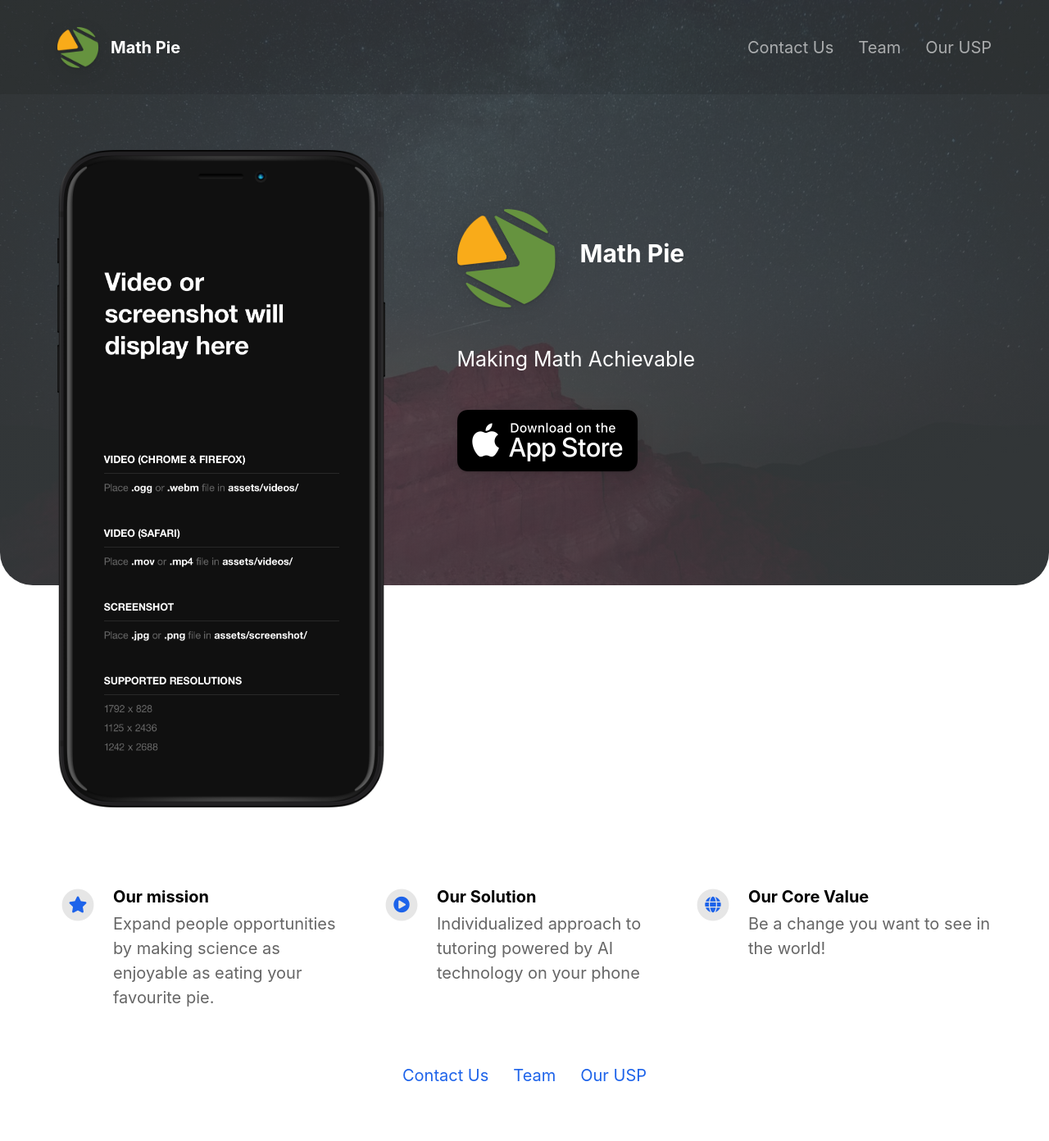
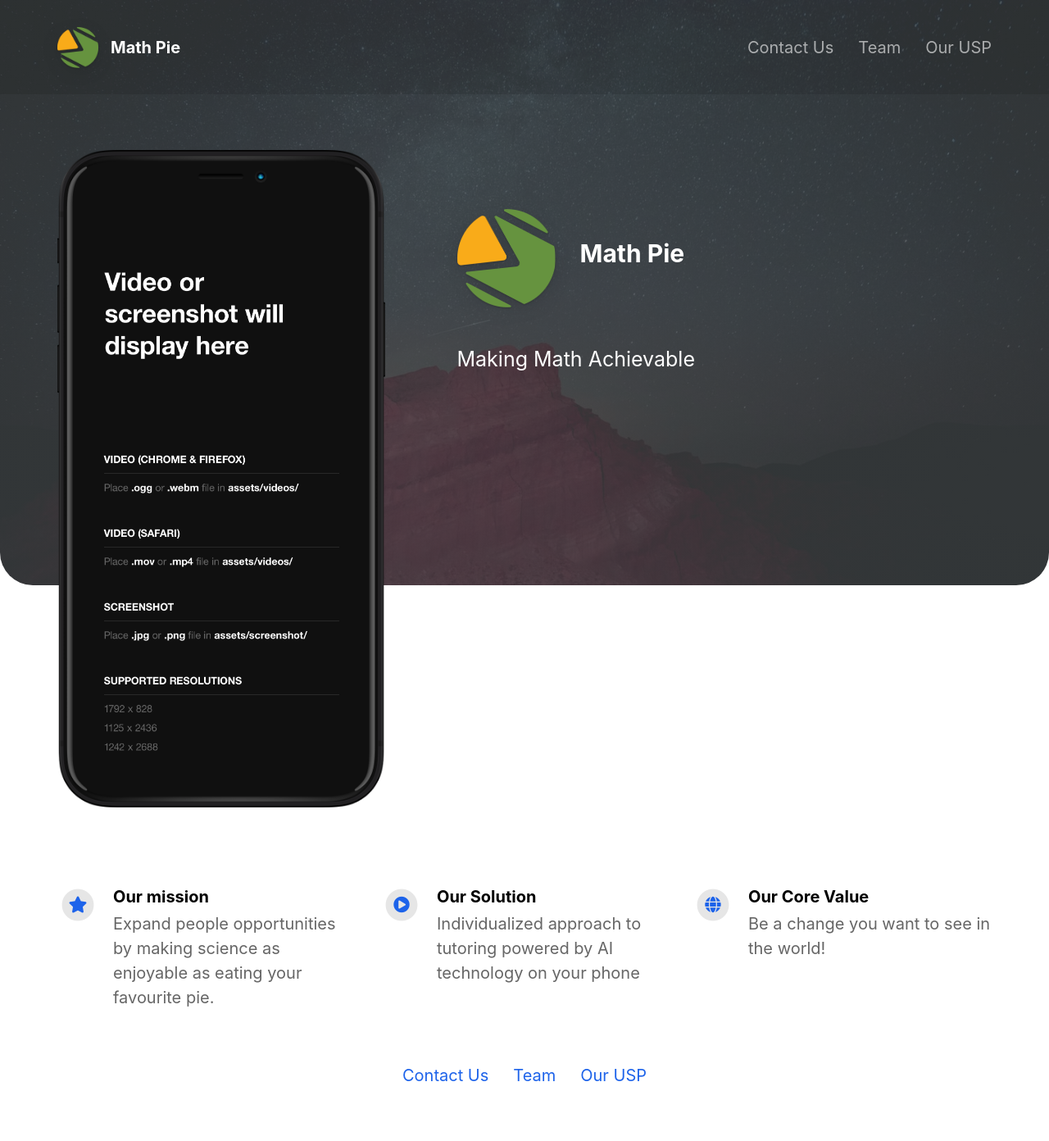
Before and after one commit to RokKos/MathPie, a Jekyll site: the page built from index.html, in a window 1280 px wide. Shown: the whole page at 82% size. Built offline with Jekyll 4.4.1, drawn with Linux system fonts in a browser that asks for light colours; nearby versions of some CDN libraries.

Commit message:
App store button only if link

```diff
--- a/_layouts/default.html
+++ b/_layouts/default.html
@@ -54,7 +54,9 @@
                             {% if site.playstore_link %}
                                 <a class="playStoreLink" href="{{site.playstore_link}}"><img class="playStore" src="assets/playstore.png"></a>
                             {% endif %}
+                            {% if site.appstore_link %}
                             <a class="appStoreLink" href="{{site.appstore_link}}"><img class="appStore" src="assets/appstore.png"></a>
+                            {% endif %}
                         </div>
                     </div>
                     {% include features.html %}
```
